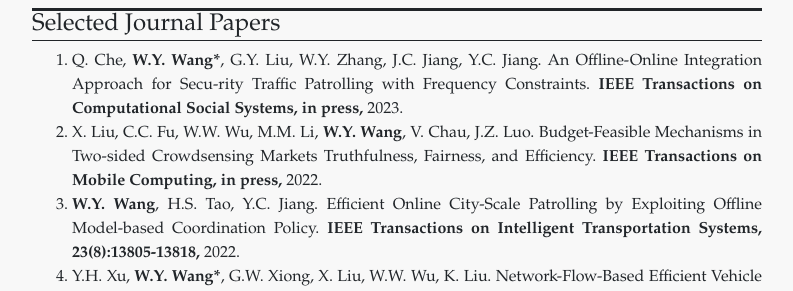
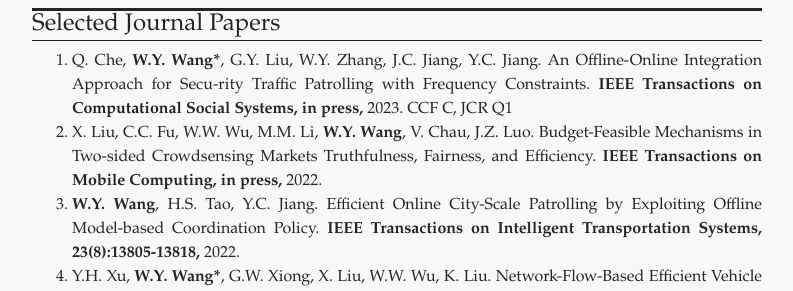
Before and after one commit to wanyuanwang/wanyuanwang.github.io, a Jekyll site: the page built from publications.html, in a window 1280 px wide and 900 px high. Shown: the part 344-635 px from the top of the window, without its empty margins (243-1036 px from the left). Built offline with Jekyll 4.4.1, drawn with Linux system fonts in a browser that asks for light colours.

Commit message:
Update ieee_acm_transactions_papers.yml

```diff
--- a/_data/ieee_acm_transactions_papers.yml
+++ b/_data/ieee_acm_transactions_papers.yml
@@ -1,7 +1,7 @@
 - authors: Q. Che, <b>W.Y. Wang*</b>, G.Y. Liu, W.Y. Zhang, J.C. Jiang, Y.C. Jiang.
   title: An Offline-Online Integration Approach for Secu-rity Traffic Patrolling with Frequency Constraints.
   journal: IEEE Transactions on Computational Social Systems, in press,
-  date: 2023.
+  date: 2023. CCF C, JCR Q1
 
 - authors: X. Liu, C.C. Fu, W.W. Wu, M.M. Li, <b>W.Y. Wang</b>, V. Chau, J.Z. Luo.
   title: Budget-Feasible Mechanisms in Two-sided Crowdsensing Markets Truthfulness, Fairness, and Efficiency.
```
